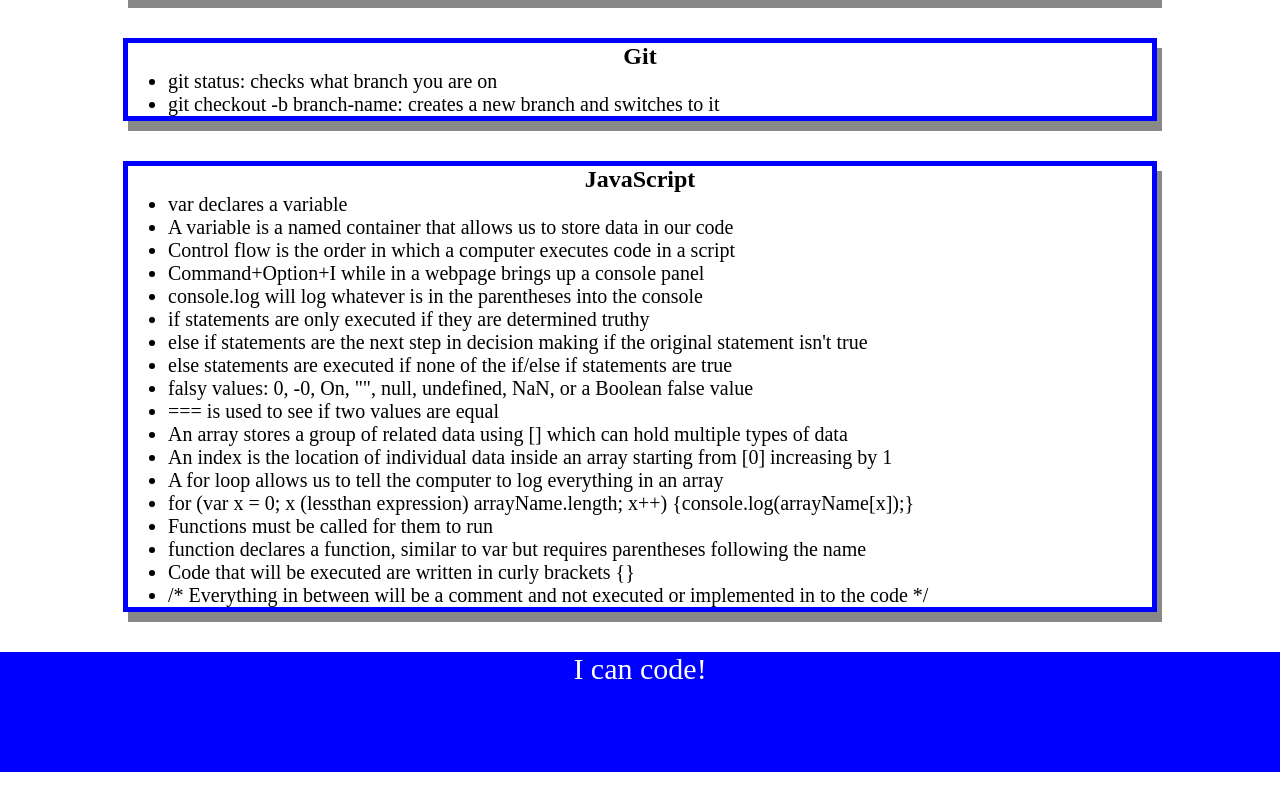
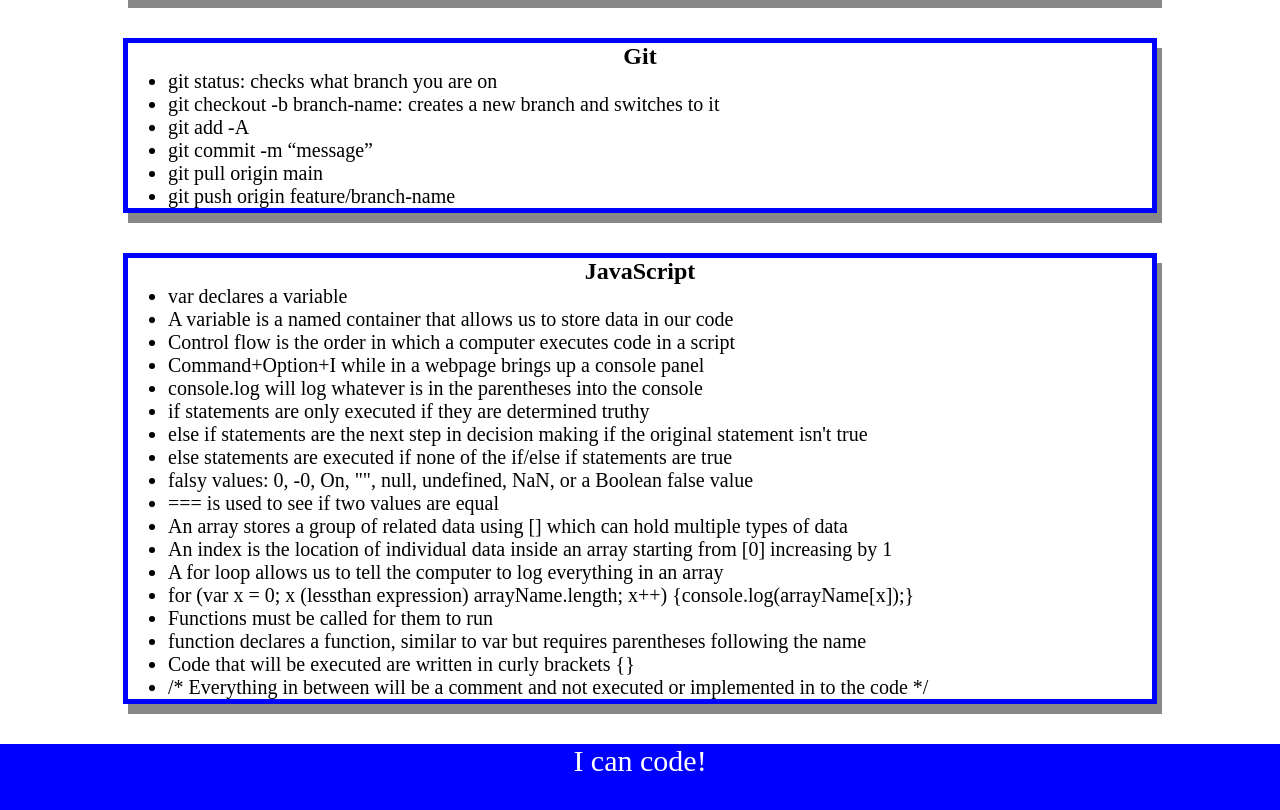
Before and after one commit to brendansikorjak/prework-study-guide, a plain HTML site: page prework-study-guide/index.html in a window 1280 px wide. Shown: the part 943-1753 px from the top of the page. Before the commit the page ends 1715 px from the top, so only its background shows below. Drawn offline with Linux system fonts and the light colour scheme.

Commit message:
Revert "Revert "Feature/project readme""

```diff
--- a/prework-study-guide/assets/script.js
+++ b/prework-study-guide/assets/script.js
@@ -1,5 +1,5 @@
 var topics = ['HTML', 'CSS', 'Git', 'JavaScript'];
-var randomTopic = topics[Math.floor(Math.random() * topics.length)]
+var randomTopic = topics[Math.floor(Math.random() * topics.length)];
 
 function listTopics() {
     for (var x = 0; x < topics.length; x++) {
--- a/prework-study-guide/index.html
+++ b/prework-study-guide/index.html
@@ -61,6 +61,10 @@
         <ul>
           <li>git status: checks what branch you are on</li>
           <li>git checkout -b branch-name: creates a new branch and switches to it</li>
+          <li>git add -A</li>
+          <li>git commit -m “message”</li>
+          <li>git pull origin main</li>
+          <li>git push origin feature/branch-name</li>
         </ul>
       </section>
 
```
Also changed, not shown: 1 other file.
